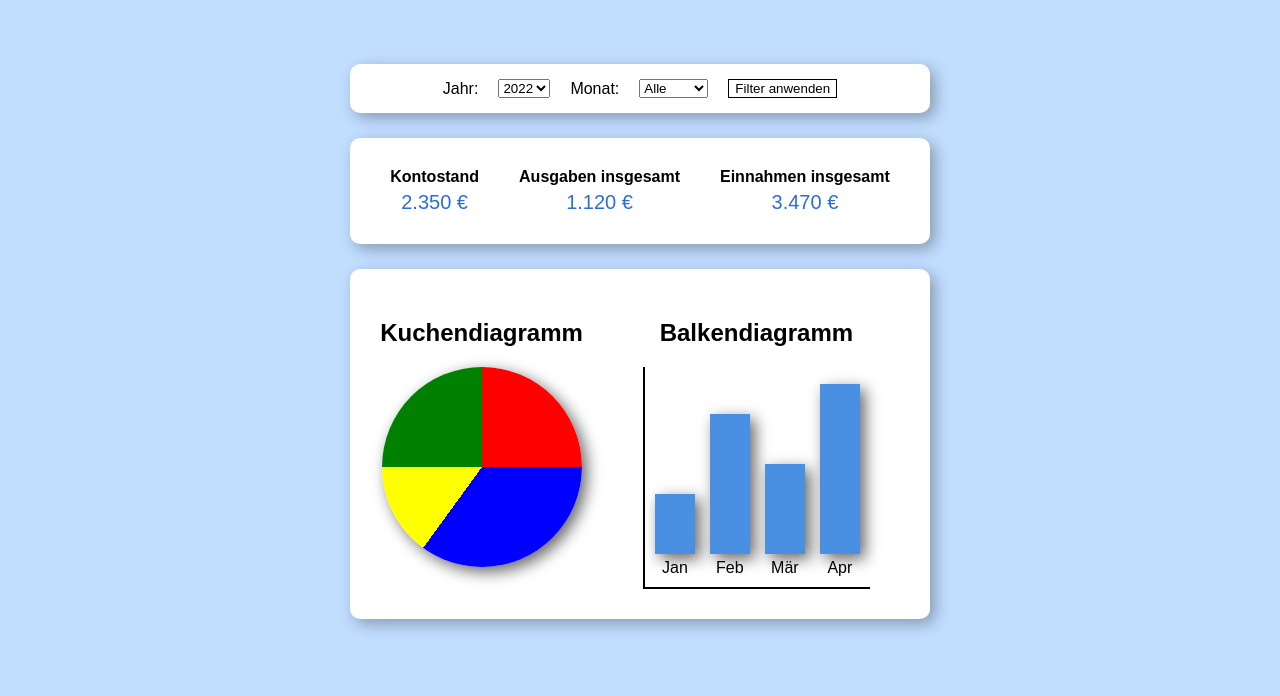
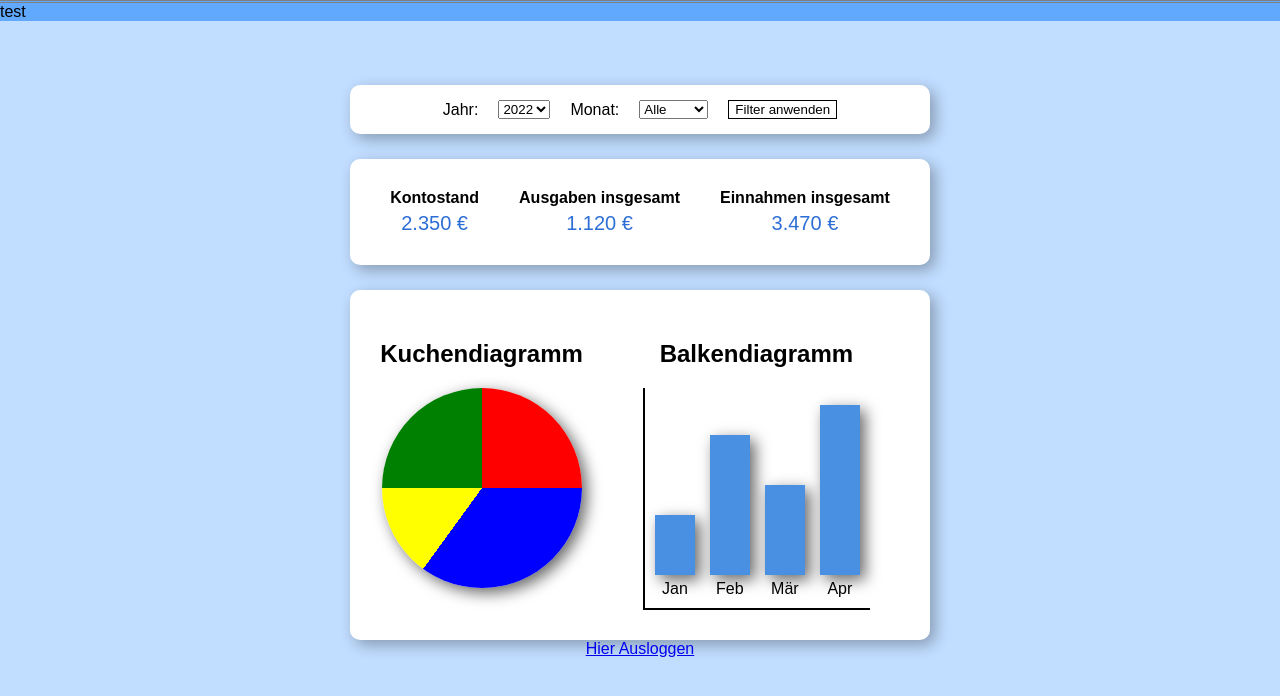
Before and after one commit to DCEv0LuTiOn/Finanzapp, a Flask app: page /menue in a window 1280 px wide. Shown: the top 696 px of the page. Run offline with Flask 3, Linux system fonts and the light colour scheme; the visitor is signed in with stand-in values (Sample User, id 1); parts of the project's set-up code (start-up, migrations or seed data) failed here and were passed over.

Commit message:
menue beginn

```diff
--- /dev/null
+++ b/src/static/css/menue.css
@@ -0,0 +1,18 @@
+body{
+    background-color: rgb(193, 221, 255);
+    margin: 0;
+    display:flex;
+    flex-direction: column;
+    justify-content: center;
+    align-items: center;
+    font-family: Arial, sans-serif;
+}
+
+    .navigation-container{
+        width: 100%;
+        height: 10%;
+        background-color: rgb(97, 168, 255);
+        border-style: double;
+        border-color: gray;
+        border-bottom: 20px;
+    }
--- a/src/templates/menue.html
+++ b/src/templates/menue.html
@@ -3,17 +3,10 @@
     <head>
         <title>Diagramme</title>
         <meta charset="utf-8">
+        <link rel="stylesheet" href="{{ url_for('static', filename='css/menue.css') }}">
+    <meta charset="utf-8">
 
         <style>
-            body{
-                background-color: #c1ddff;
-                margin: 0;
-                display:flex;
-                justify-content: center;
-                align-items: center;
-                font-family: Arial, sans-serif;
-            }
-
             .main-container{
                 display:flex;
                 flex-direction:column;
@@ -130,6 +123,9 @@
         </style>
     </head>
     <body>
+        <div class="navigation-container">
+            test
+        </div>
         <div class="main-container">
 
             <!-- Filter -->
@@ -195,5 +191,6 @@
                 </div>
             </div>
         </div>
+        <a href="{{ url_for('logout') }}"> Hier Ausloggen</a>
     </body>
 </html>
```
Lines whose indentation alone changed are shown as unchanged.
